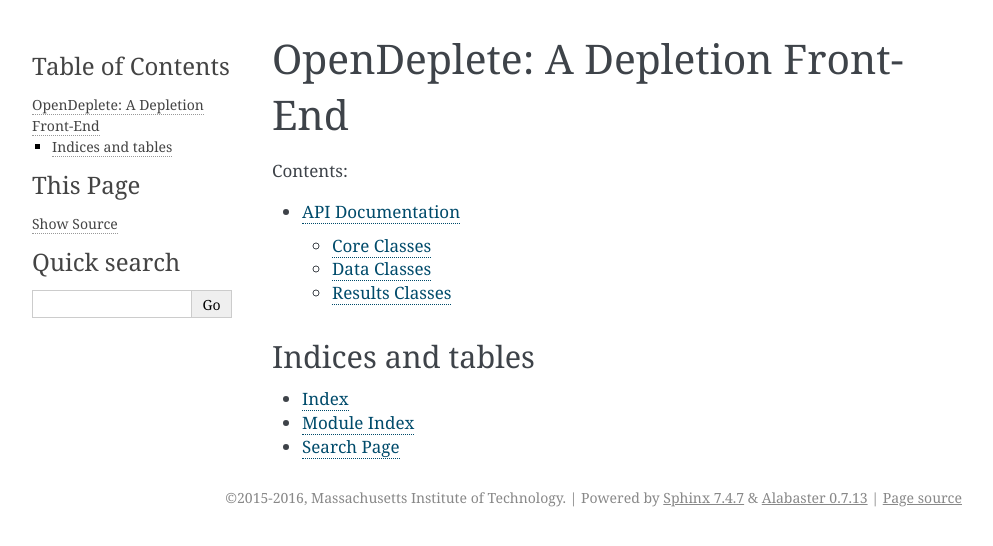
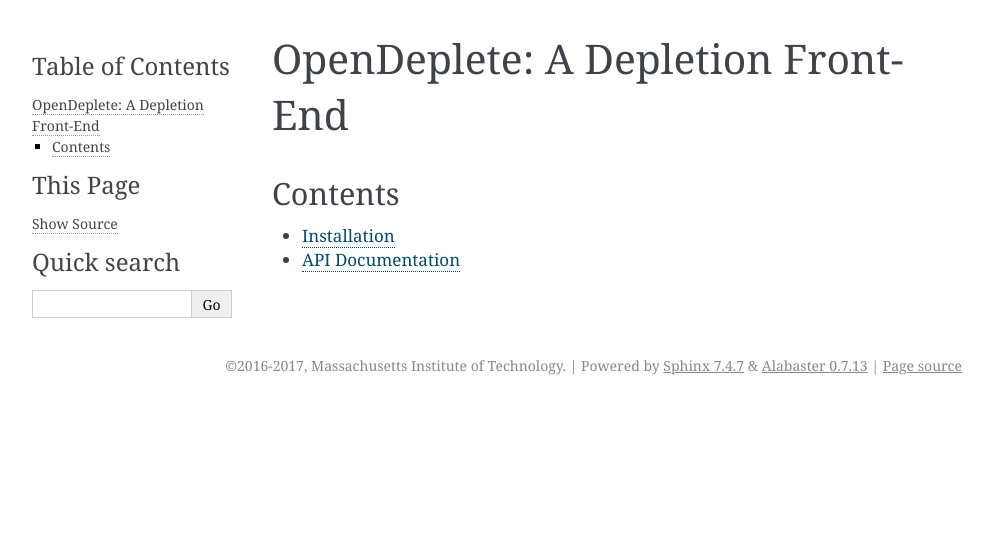
Before and after one commit to mit-crpg/opendeplete, a Sphinx documentation site: the page built from docs/source/index.rst, in a window 1280 px wide. Shown: the top 546 px of the page, without its empty margins (148-1141 px from the left). Built offline with Sphinx 7.4.7, drawn with Linux system fonts in a browser that asks for light colours.

Commit message:
Update documentation

```diff
--- /dev/null
+++ b/docs/source/api/integrator.CRAM16.rst
@@ -0,0 +1,6 @@
+integrator\.CRAM16
+==================
+
+.. currentmodule:: opendeplete.integrator
+
+.. autofunction:: CRAM16
--- /dev/null
+++ b/docs/source/api/integrator.CRAM48.rst
@@ -0,0 +1,6 @@
+integrator\.CRAM48
+==================
+
+.. currentmodule:: opendeplete.integrator
+
+.. autofunction:: CRAM48
--- /dev/null
+++ b/docs/source/api/integrator.cecm.rst
@@ -0,0 +1,6 @@
+integrator\.cecm
+=================
+
+.. currentmodule:: opendeplete.integrator
+
+.. autofunction:: cecm
--- /dev/null
+++ b/docs/source/api/integrator.predictor.rst
@@ -0,0 +1,6 @@
+integrator\.predictor
+=====================
+
+.. currentmodule:: opendeplete.integrator
+
+.. autofunction:: predictor
--- /dev/null
+++ b/docs/source/api/integrator.save_results.rst
@@ -0,0 +1,6 @@
+integrator\.save_results
+========================
+
+.. currentmodule:: opendeplete.integrator
+
+.. autofunction:: save_results
--- a/docs/source/conf.py
+++ b/docs/source/conf.py
@@ -19,6 +19,7 @@
 import os
 import sys
 sys.path.insert(0, os.path.abspath('../..'))
+sys.path.insert(0, os.path.abspath('../../opendeplete/'))
 
 # -- General configuration ------------------------------------------------
 
@@ -56,7 +57,7 @@
 
 # General information about the project.
 project = 'opendeplete'
-copyright = '2015-2016, Massachusetts Institute of Technology'
+copyright = '2016-2017, Massachusetts Institute of Technology'
 author = 'Colin Josey'
 
 # The version info for the project you're documenting, acts as replacement for
--- a/docs/source/index.rst
+++ b/docs/source/index.rst
@@ -2,17 +2,14 @@
 OpenDeplete: A Depletion Front-End
 ==================================
 
-Contents:
+.. only:: html
+
+    --------
+    Contents
+    --------
 
 .. toctree::
-   :maxdepth: 2
+    :maxdepth: 1
 
-   api/index
-
-
-Indices and tables
-==================
-
-* :ref:`genindex`
-* :ref:`modindex`
-* :ref:`search`
+    installation
+    api/index
```
Also changed, not shown: docs/source/api/index.rst (+32 -15 lines), docs/source/installation.rst (added, +37 -0 lines), 4 other files.
